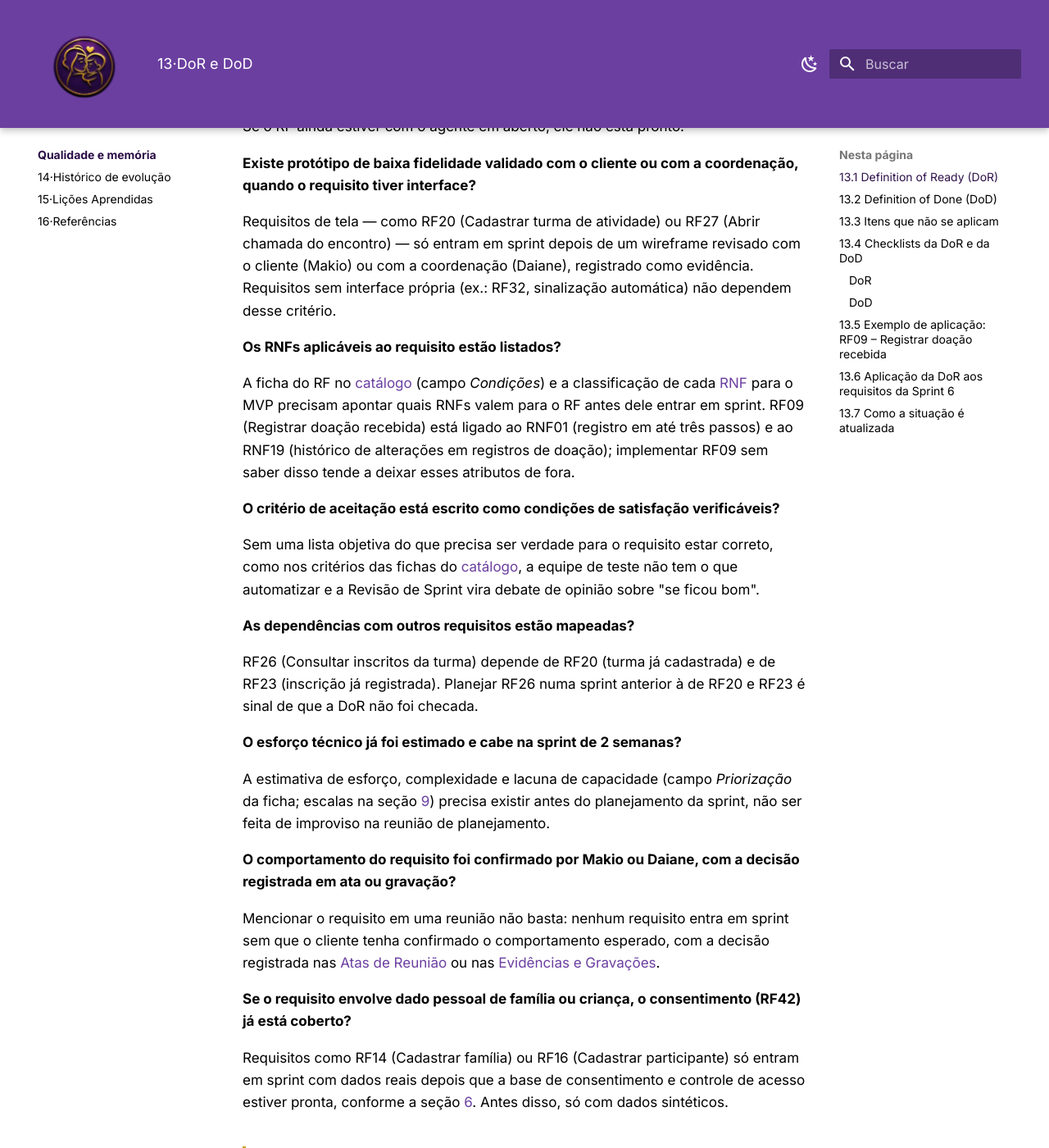
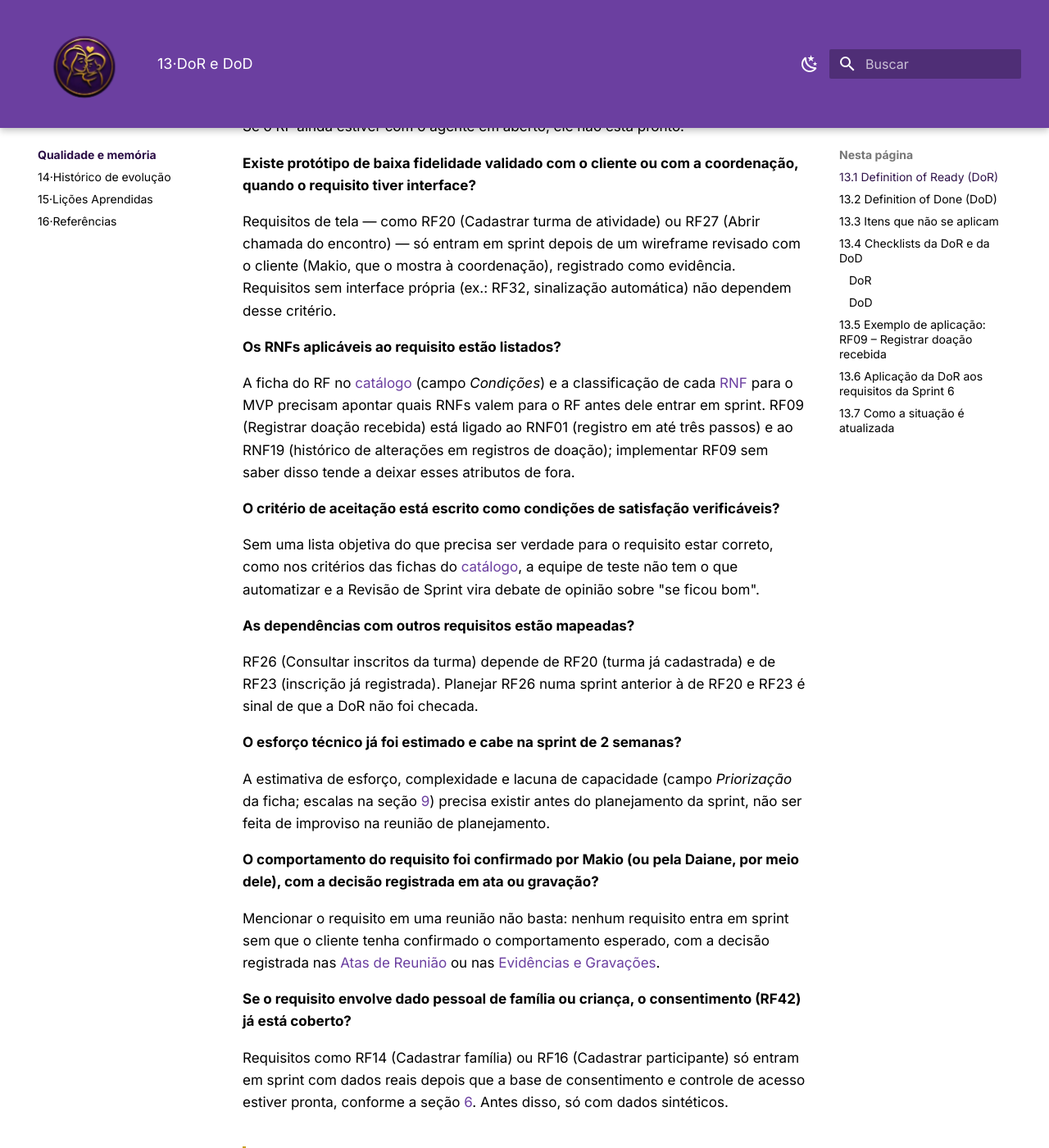
Before and after one commit to mdsreq-fga-unb/REQ-2026.2-T01-MaesGuerreiras, an MkDocs documentation site: the page built from docs/13-dor-dod/index.md, in a window 1280 px wide and 1400 px high, scrolled down 1167 px. Shown: the whole window at 82% size. Built offline with MkDocs 1.6.1 and Material for MkDocs 9.7.7, drawn with Linux system fonts in a browser that asks for light colours; some of the changed text lies outside the part shown.

Commit message:
Deixa claro que Makio é o único contato direto da equipe com a associação

```diff
--- a/docs/13-dor-dod/index.md
+++ b/docs/13-dor-dod/index.md
@@ -37,8 +37,8 @@ RF ainda estiver com o agente em aberto, ele não está pronto.
 requisito tiver interface?**
 
 Requisitos de tela — como RF20 (Cadastrar turma de atividade) ou RF27 (Abrir chamada do
-encontro) — só entram em sprint depois de um wireframe revisado com o cliente (Makio) ou com a
-coordenação (Daiane), registrado como evidência. Requisitos sem interface própria (ex.: RF32, sinalização automática) não dependem
+encontro) — só entram em sprint depois de um wireframe revisado com o cliente (Makio, que o mostra à
+coordenação), registrado como evidência. Requisitos sem interface própria (ex.: RF32, sinalização automática) não dependem
 desse critério.
 
 **Os RNFs aplicáveis ao requisito estão listados?**
@@ -67,7 +67,7 @@ A estimativa de esforço, complexidade e lacuna de capacidade (campo *Priorizaç
 [9](../09-priorizacao/index.md)) precisa existir antes do planejamento da sprint,
 não ser feita de improviso na reunião de planejamento.
 
-**O comportamento do requisito foi confirmado por Makio ou Daiane, com a decisão registrada em ata ou gravação?**
+**O comportamento do requisito foi confirmado por Makio (ou pela Daiane, por meio dele), com a decisão registrada em ata ou gravação?**
 
 Mencionar o requisito em uma reunião não basta: nenhum requisito entra em sprint sem que o cliente
 tenha confirmado o comportamento esperado, com a decisão registrada nas
@@ -172,13 +172,13 @@ seção 13.3).
 | :---: | :--- |
 | ☐ | O requisito tem os dados mínimos (campos obrigatórios/opcionais) descritos? |
 | ☐ | As regras de negócio estão separadas do texto do RF, registradas em 8.2 e ligadas na ficha? |
-| ☐ | O perfil de acesso está definido no campo *Agentes* da ficha e confirmado pela Daiane ou Makio? |
+| ☐ | O perfil de acesso está definido no campo *Agentes* da ficha e confirmado pela Daiane, por meio de Makio? |
 | ☐ | Existe protótipo validado com o cliente ou com a coordenação (quando aplicável)? |
 | ☐ | Os RNFs aplicáveis estão listados? |
 | ☐ | O critério de aceitação está escrito como condições de satisfação verificáveis? |
 | ☐ | As dependências com outros RFs estão mapeadas? |
 | ☐ | O esforço técnico foi estimado e cabe na sprint? |
-| ☐ | O comportamento do requisito foi confirmado por Makio ou Daiane, com a decisão registrada? |
+| ☐ | O comportamento do requisito foi confirmado por Makio (ou pela Daiane, por meio dele), com a decisão registrada? |
 | ☐ | Se envolve dado pessoal, o consentimento (RF42) está coberto antes de dados reais? |
 
 ### DoD
@@ -241,7 +241,7 @@ Itens (na ordem da seção 13.4): D1 dados mínimos · D2 regras de negócio em
 **Pendências desta sprint:**
 
 - **D4:** atendido em 26/10/2026: o protótipo das oito telas foi apresentado ao Makio e aprovado com ajustes ([ata de 26/10](../00-atas/index.md#ata-de-26102026), [vídeo, feedback e protótipo no Figma](../00-evidencias/index.md#avaliacao-do-prototipo-26102026)). Os ajustes pedidos entraram na versão 2 do protótipo.
-- **D3:** os perfis do campo *Agentes* ainda são proposta, à espera da confirmação da Daiane.
+- **D3:** os perfis do campo *Agentes* ainda são proposta, à espera da confirmação da Daiane, que Makio vai levar a ela.
 - **D9:** atendido em 02/11/2026: Makio testou em homologação as funcionalidades dos oito requisitos e as validou sem ajustes novos ([ata de 02/11](../00-atas/index.md#ata-de-02112026)). Antes disso, só o consentimento (RF42) tinha decisão registrada. O aviso de doador duplicado (CA-RF08-05) foi validado no comportamento, mas tem defeito aberto (#47).
 - **D1:** os campos do cadastro de usuário (RF39) ainda não estão definidos na declaração nem nos critérios.
 
```
Also changed, not shown: docs/01-visao-produto/index.md (+36 -29 lines), docs/12-mapa/index.md (+2 -2 lines), docs/14-historico/index.md (+1 -0 lines).
